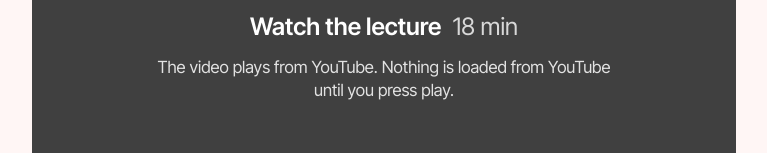
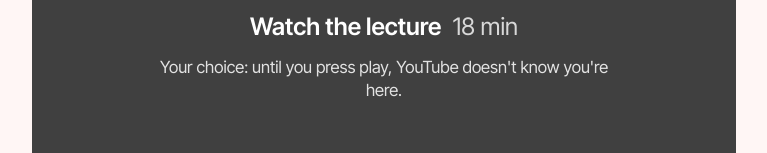
Before and after one commit to jengkvist-bit/digitaldesignethics, an Astro site: page /what-is-this in a window 1280 px wide. Shown: the part 2997-3150 px from the top of the page, without its empty margins (256-1023 px from the left). Built offline with nearby package versions, Linux system fonts and the light colour scheme; Astro itself is replaced by a stand-in of ours.

Commit message:
Ny text i filmrutan: Your choice (2a)
Co-Authored-By: Claude Opus 5.5 <noreply@anthropic.com>
Claude-Session: https://claude.ai/code/session_01CFPpim4Kb666CwBhL8XMd4

```diff
--- a/src/content/sidor/what-is-this.md
+++ b/src/content/sidor/what-is-this.md
@@ -49,7 +49,7 @@ Yes. The intention is for it to be used as a means of actually doing design ethi
 
 A short lecture about our thoughts around these principles and how we are trying to implement them in our own design work.
 
-<div class="video" data-youtube="4OvWvBm7z5o"><button type="button" class="video-start"><span class="video-play" aria-hidden="true"></span><span class="video-titel">Watch the lecture <span class="video-tid">18 min</span></span><span class="video-info">The video plays from YouTube. Nothing is loaded from YouTube until you press play.</span></button></div>
+<div class="video" data-youtube="4OvWvBm7z5o"><button type="button" class="video-start"><span class="video-play" aria-hidden="true"></span><span class="video-titel">Watch the lecture <span class="video-tid">18 min</span></span><span class="video-info">Your choice: until you press play, YouTube doesn't know you're here.</span></button></div>
 
 **About the lecture (18 minutes, 2022).** Jonas Engkvist explains why ethics rarely gets attention in everyday design work, and why One Day Interact rewrote the UN Declaration of Human Rights as 10 user stories. He then goes through each principle with an example, from cyberbullying to a quiz app whose data ended up in an election campaign. The lecture ends with practical advice: define your own ethical standpoint, review products you already use, start small where it hurts the most, and set ethical requirements early in a project, before time and budget are fixed.
 
```
